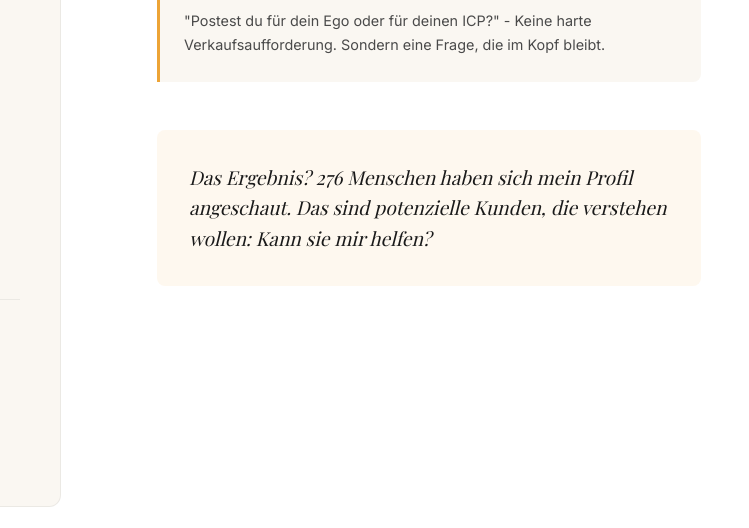
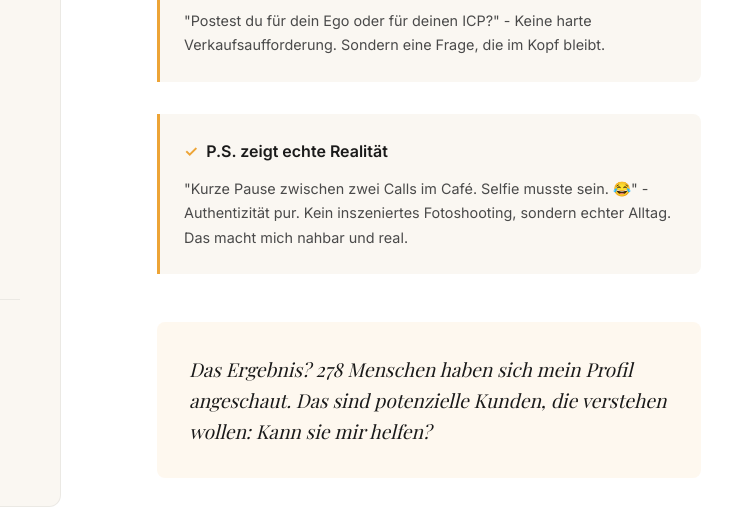
Before and after one commit to trieu-hi-bit/high-visibility-website, a plain HTML site: page index.html in a window 1280 px wide. Shown: the part 6464-6992 px from the top of the page, 531-1280 px from the left. Drawn offline with nearby package versions, Linux system fonts and the light colour scheme; a script that the page names is missing; a web font is replaced by a local one.

Commit message:
Add breakdown analysis for P.S. authenticity element

```diff
--- a/index.html
+++ b/index.html
@@ -2515,8 +2515,16 @@
                         <p>"Postest du für dein Ego oder für deinen ICP?" - Keine harte Verkaufsaufforderung. Sondern eine Frage, die im Kopf bleibt.</p>
                     </div>
 
-                    <div class="example-result reveal reveal-delay-5">
-                        <p>Das Ergebnis? 276 Menschen haben sich mein Profil angeschaut. Das sind potenzielle Kunden, die verstehen wollen: Kann sie mir helfen?</p>
+                    <div class="breakdown-item reveal reveal-delay-5">
+                        <h4>
+                            <span class="icon">✓</span>
+                            P.S. zeigt echte Realität
+                        </h4>
+                        <p>"Kurze Pause zwischen zwei Calls im Café. Selfie musste sein. 😂" - Authentizität pur. Kein inszeniertes Fotoshooting, sondern echter Alltag. Das macht mich nahbar und real.</p>
+                    </div>
+
+                    <div class="example-result reveal reveal-delay-6">
+                        <p>Das Ergebnis? 278 Menschen haben sich mein Profil angeschaut. Das sind potenzielle Kunden, die verstehen wollen: Kann sie mir helfen?</p>
                     </div>
                 </div>
             </div>
```
